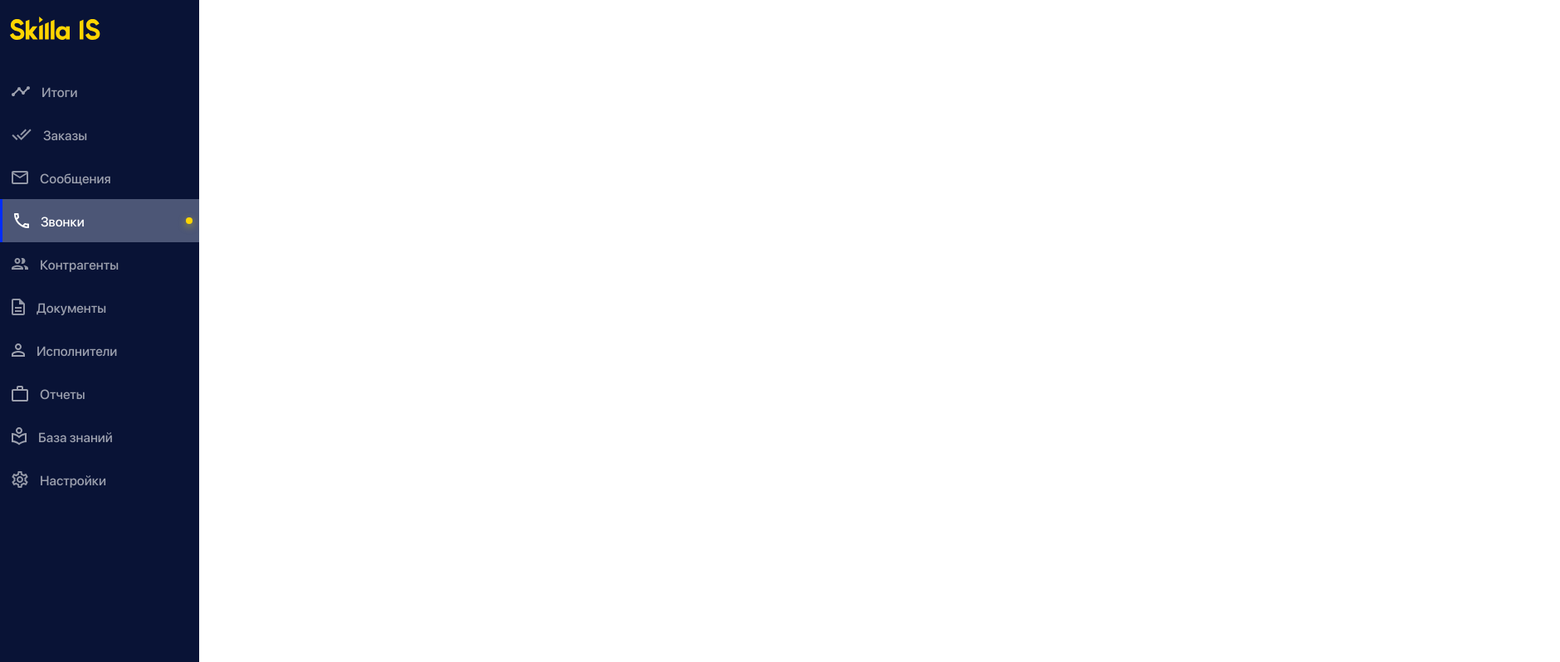
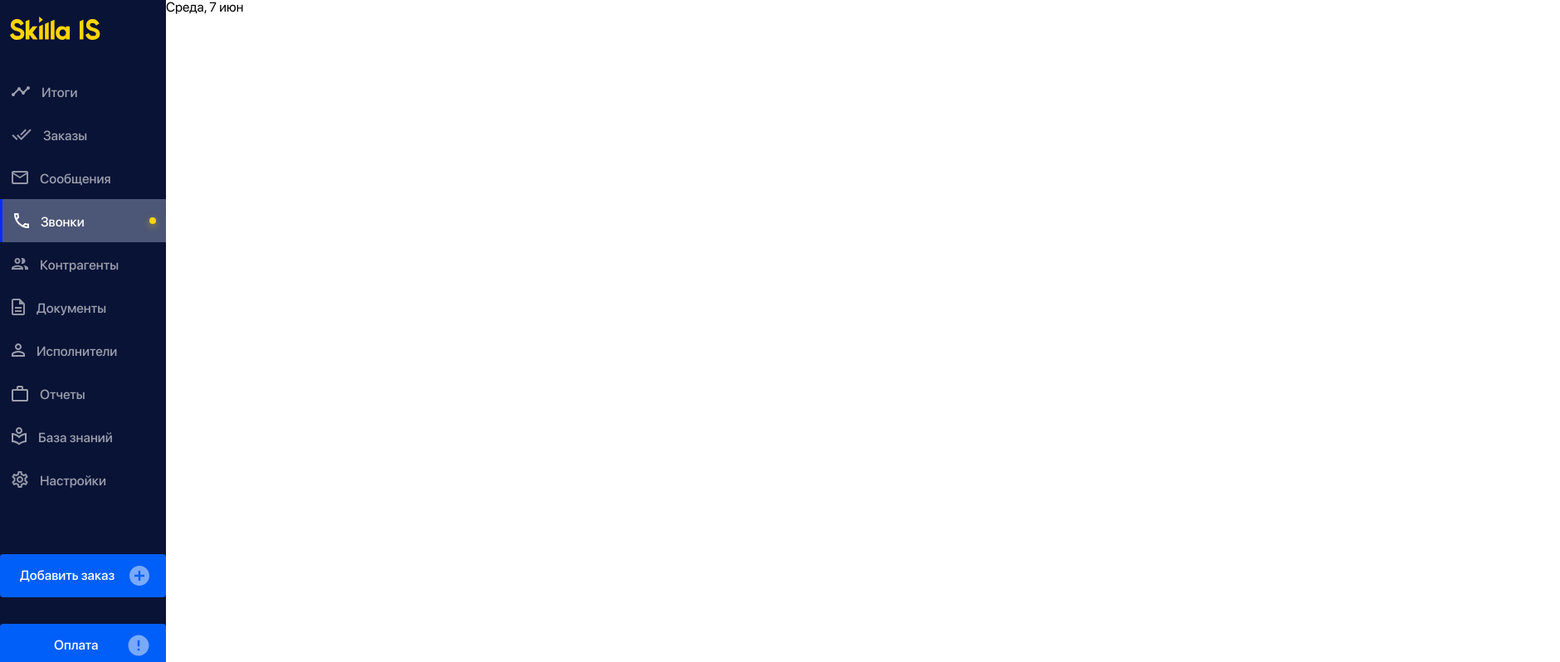
Before and after one commit to Dreusus/task-for-skilla, a React (Create React App) app: page / in a window 1280 px wide. Shown: the top 798 px of the page at 83% size, 1880 px wide, since content can reach past the window. Built offline with nearby package versions, Linux system fonts and the light colour scheme.

Commit message:
Create button component, create function formatDate

```diff
--- a/src/components/App/App.jsx
+++ b/src/components/App/App.jsx
@@ -6,7 +6,7 @@ const App = () => {
   return (
     <>
         <Sidebar />
-      {/*   <Header /> */}
+        <Header />
 
     </>
   )
--- a/src/components/Button/Button.css
+++ b/src/components/Button/Button.css
@@ -0,0 +1,22 @@
+.button {
+  display: flex;
+  align-items: center;
+  justify-content: space-between;
+  width: 200px;
+  height: 52px;
+  background: #005FF8;
+  border-radius: 4px;
+  border: none;
+  padding: 0;
+  margin: 0 auto 32px;
+}
+
+.button__text {
+  font-weight: 500;
+  font-size: 16px;
+  color: #FFFFFF;
+}
+
+.button__image {
+  margin-right: 20px;
+}
--- a/src/components/Button/Button.jsx
+++ b/src/components/Button/Button.jsx
@@ -0,0 +1,12 @@
+import React from "react";
+
+const Button = ({ title, src, spanMargin}) => {
+  return (
+    <button className="button">
+      <span className="button__text" style={spanMargin}>{title}</span>
+      <img src={src} className="button__image" alt="Кнопка действия"></img>
+    </button>
+  )
+}
+
+export default Button;
--- a/src/components/Header/Header.css
+++ b/src/components/Header/Header.css
@@ -0,0 +1,8 @@
+.header {
+  min-width: 1680px;
+  min-height: 64px;
+}
+
+.header__date {
+
+}
--- a/src/components/Header/Header.jsx
+++ b/src/components/Header/Header.jsx
@@ -1,8 +1,14 @@
 import React from "react";
+import formatDate from "../../utils/formatDate";
 
 const Header = () => {
+  const currentDate = new Date();
+  const formattedDate = formatDate(currentDate)
+
   return (
-    <header>Header</header>
+    <header className="header">
+      <div className="header__date">{formattedDate}</div>
+    </header>
   )
 }
 
--- a/src/components/Navigation/Navigation.css
+++ b/src/components/Navigation/Navigation.css
@@ -56,6 +56,6 @@
   justify-content: center;
   align-items: center;
   position: absolute;
-  right: 8px;
+  right: 12px;
   box-shadow: 0px 3px 8px rgba(237, 218, 1, 0.5);
 }
--- a/src/components/Sidebar/Sidebar.jsx
+++ b/src/components/Sidebar/Sidebar.jsx
@@ -1,7 +1,9 @@
 import React from "react";
 import Navigation from "../Navigation/Navigation";
+import Button from '../Button/Button'
 import logo from '../../images/logo.svg'
-
+import plus from '../../images/button_plus.svg'
+import exclamation from '../../images/button_exclamation.svg'
 
 const Sidebar = () => {
   return (
@@ -12,6 +14,8 @@ const Sidebar = () => {
         alt="Логотип Skilla"
       ></img>
       <Navigation />
+      <Button title="Добавить заказ" src={plus} spanMargin={{ marginLeft: '24px' }} />
+      <Button title="Оплата" src={exclamation} spanMargin={{ marginLeft: '65px' }} />
     </div>
   )
 }
--- a/src/index.css
+++ b/src/index.css
@@ -3,3 +3,5 @@
 @import url('./vendor/fonts/sf.css');
 @import url('./components/Sidebar/Sidebar.css');
 @import url('./components/Navigation/Navigation.css');
+@import url('./components/Button/Button.css');
+@import url('./components/Header/Header.css');
--- /dev/null
+++ b/src/utils/formatDate.js
@@ -0,0 +1,12 @@
+function formatDate(date) {
+  const weekdays = ['Воскресенье', 'Понедельник', 'Вторник', 'Среда', 'Четверг', 'Пятница', 'Суббота'];
+  const months = ['янв', 'фев', 'мар', 'апр', 'мая', 'июн', 'июл', 'авг', 'сен', 'окт', 'ноя', 'дек'];
+
+  const weekday = weekdays[date.getDay()];
+  const day = date.getDate();
+  const month = months[date.getMonth()];
+
+  return `${weekday}, ${day} ${month}`;
+}
+
+export default formatDate;
--- a/src/vendor/root.css
+++ b/src/vendor/root.css
@@ -8,4 +8,5 @@
   -ms-text-size-adjust: 100%;
   -moz-text-size-adjust: 100%;
   text-rendering: optimizeLegibility;
+  display: flex ;
 }
```
Also changed, not shown: src/images/button_exclamation.svg (added), src/images/button_plus.svg (added), src/vendor/normalize.css.
